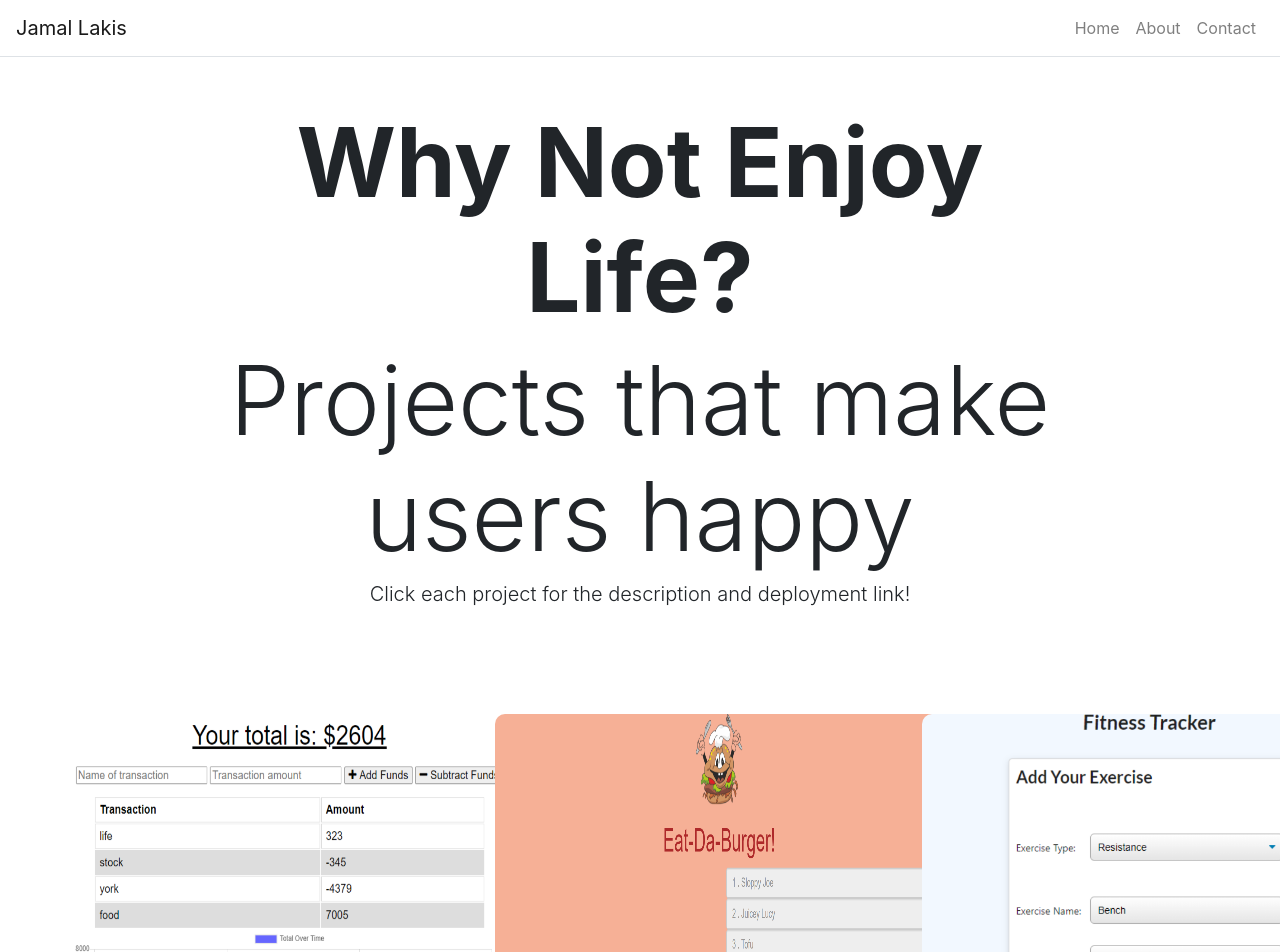
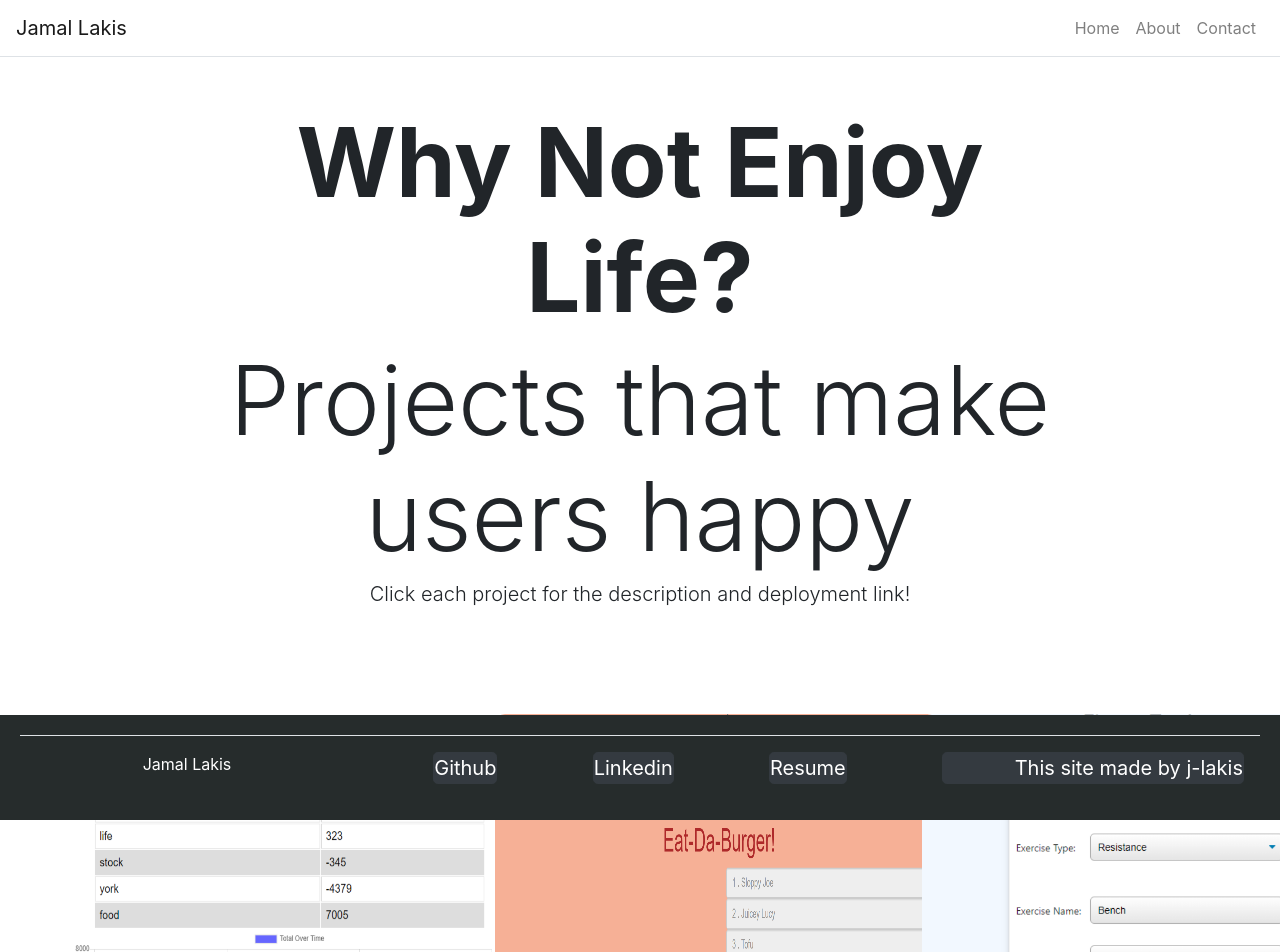
Before and after one commit to lakis006/react-portfolio, a React (Create React App) app: page / in a window 1280 px wide. Shown: the top 952 px of the page. Built offline with nearby package versions, Linux system fonts and the light colour scheme.

Commit message:
finalized soft styling of page (will retouch after project)

```diff
--- a/src/index.css
+++ b/src/index.css
@@ -12,6 +12,7 @@ body {
     background-color: rgb(38, 44, 44);
     color: white;
     padding: 20px;
+    position: fixed;
     width: 100%;
     text-align: center;
     clear: both;
--- a/src/pages/AboutPage.js
+++ b/src/pages/AboutPage.js
@@ -9,7 +9,7 @@ import Content from '../components/Content';
           <Hero title={props.title} />
          <Content>
 
-
+          {/* Add prop for profile image */}
 
 
             <p>Hello, my name is Jamal. I'm a full stack web developer with experience in Javascript, Express, Node JS, MongoDB, MySQL, and React.</p>
```
